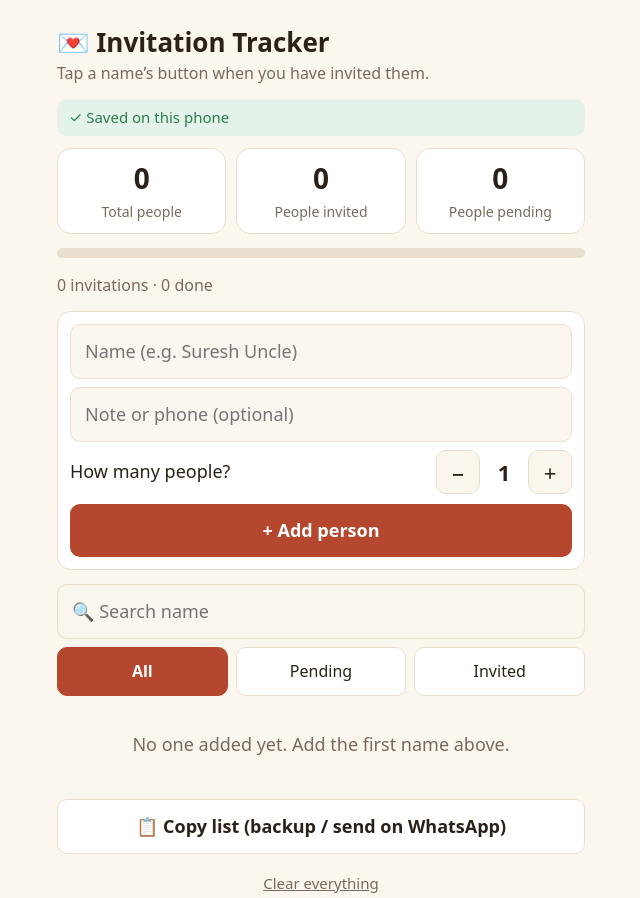
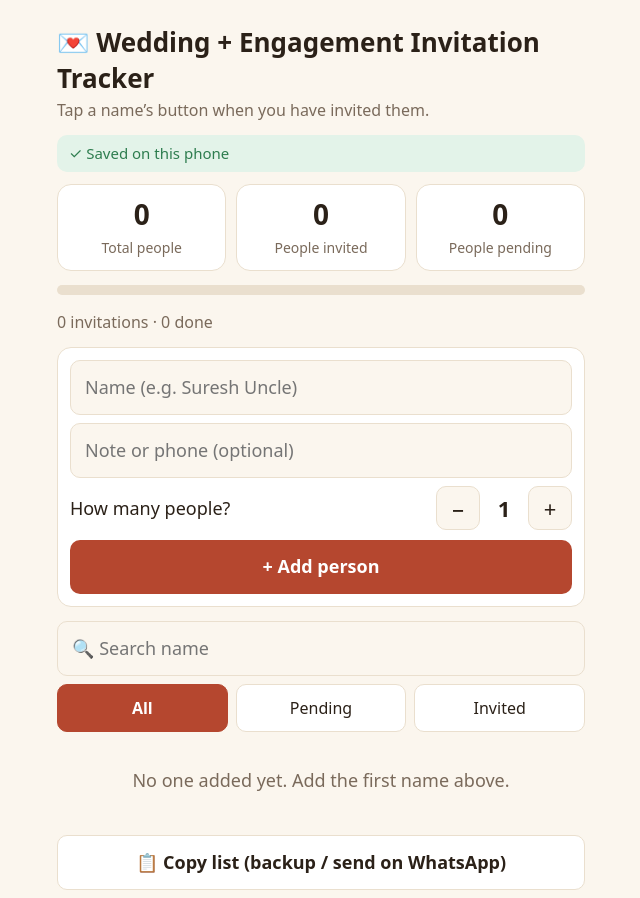
Before and after one commit to adevasia0706/WeddingInvitationAnju, a plain HTML site: page index.html in a window 1280 px wide. Shown: the top 898 px of the page, without its empty margins (319-959 px from the left). Drawn offline with Linux system fonts and the light colour scheme.

Commit message:
Update index.html

```diff
--- a/index.html
+++ b/index.html
@@ -54,7 +54,7 @@ textarea{width:100%;font:inherit;font-size:16px;padding:12px;border-radius:10px;
 </head>
 <body>
 <div class="wrap">
-  <h1>💌 Invitation Tracker</h1>
+  <h1>💌 Wedding + Engagement Invitation Tracker</h1>
   <p class="sub">Tap a name’s button when you have invited them.</p>
   <p class="st" id="status"></p>
 
```
